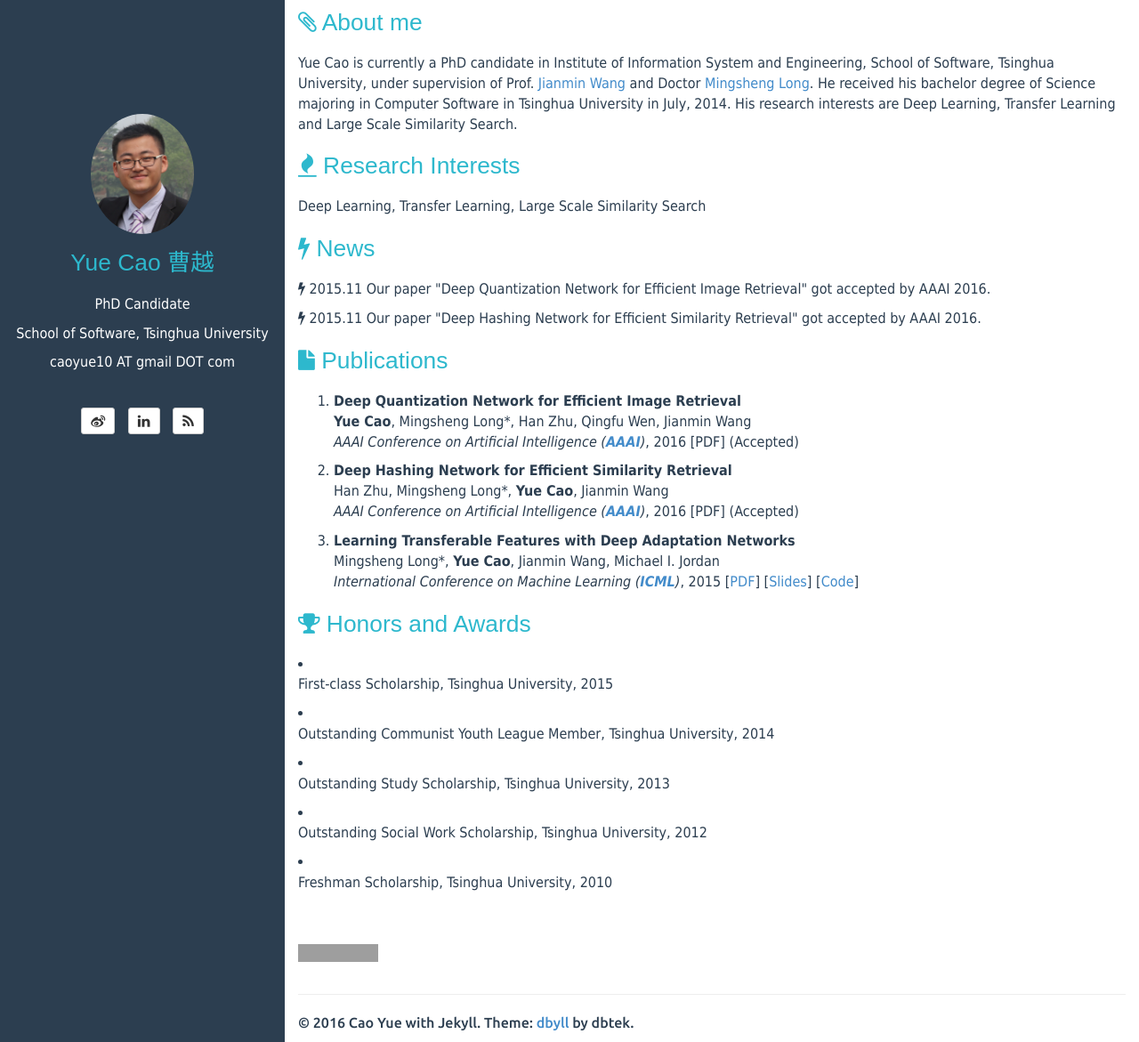
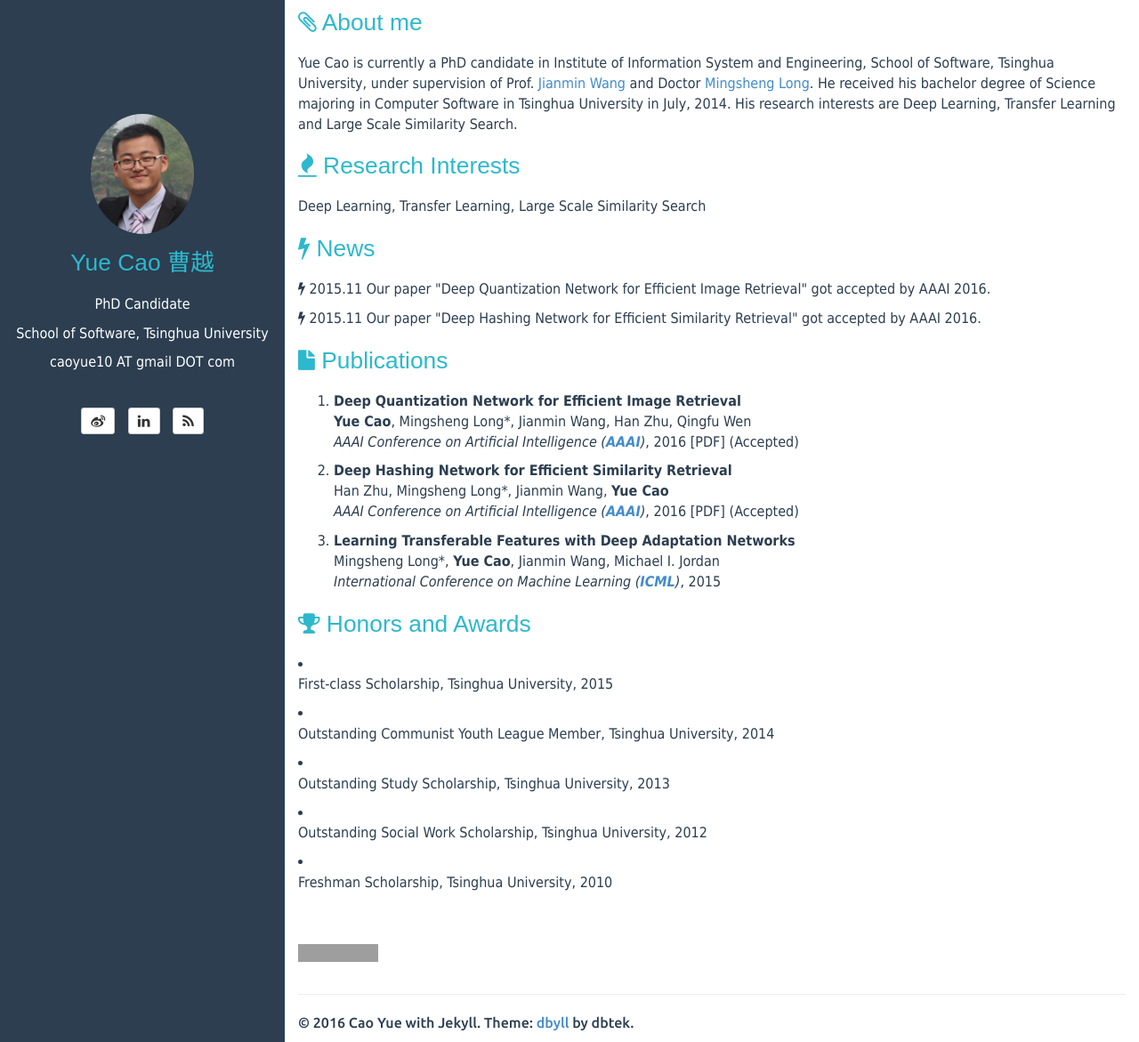
Before and after one commit to caoyue10/caoyue10.github.io, a Jekyll site: the page built from index.html, in a window 1280 px wide and 1171 px high. Shown: the whole window at 89% size. Built offline with Jekyll 4.4.1, drawn with Linux system fonts in a browser that asks for light colours; the list of posts is cut into pages by our own code; grey boxes are pictures that could not be loaded.

Commit message:
icml file removed

```diff
--- a/index.html
+++ b/index.html
@@ -81,7 +81,7 @@ tagline:
         <li><p>
             <strong>Deep Quantization Network for Efficient Image Retrieval</strong>
             <br>
-            <strong>Yue Cao</strong>, Mingsheng Long*, Han Zhu, Qingfu Wen, Jianmin Wang
+            <strong>Yue Cao</strong>, Mingsheng Long*, Jianmin Wang, Han Zhu, Qingfu Wen
             <br>
             <em>AAAI Conference on Artificial Intelligence (<a href="http://www.aaai.org/Conferences/AAAI/aaai16.php"><strong>AAAI</strong></a>)</em>, 2016
             [PDF] (Accepted)
@@ -89,7 +89,7 @@ tagline:
         <li><p>
             <strong>Deep Hashing Network for Efficient Similarity Retrieval</strong>
             <br>
-            Han Zhu, Mingsheng Long*, <strong>Yue Cao</strong>, Jianmin Wang
+            Han Zhu, Mingsheng Long*, Jianmin Wang, <strong>Yue Cao</strong>
             <br>
             <em>AAAI Conference on Artificial Intelligence (<a href="http://www.aaai.org/Conferences/AAAI/aaai16.php"><strong>AAAI</strong></a>)</em>, 2016
             [PDF] (Accepted)
@@ -98,8 +98,7 @@ tagline:
         <li>
             <p><strong>Learning Transferable Features with Deep Adaptation Networks</strong><br>
             Mingsheng Long*, <strong>Yue Cao</strong>, Jianmin Wang, Michael I. Jordan<br>
-            <em>International Conference on Machine Learning (<a href="http://icml.cc/2015/"><strong>ICML</strong></a>)</em>, 2015
-            [<a href="doc/deep-adaptation-networks-icml15.pdf">PDF</a>] [<a href="doc/deep-adaptation-networks-slides-icml15.pdf">Slides</a>] [<a href="mailto:longmingsheng@gmail.com">Code</a>]</p>
+            <em>International Conference on Machine Learning (<a href="http://icml.cc/2015/"><strong>ICML</strong></a>)</em>, 2015</p>
         </li>
     </ol>
 </div>
```
